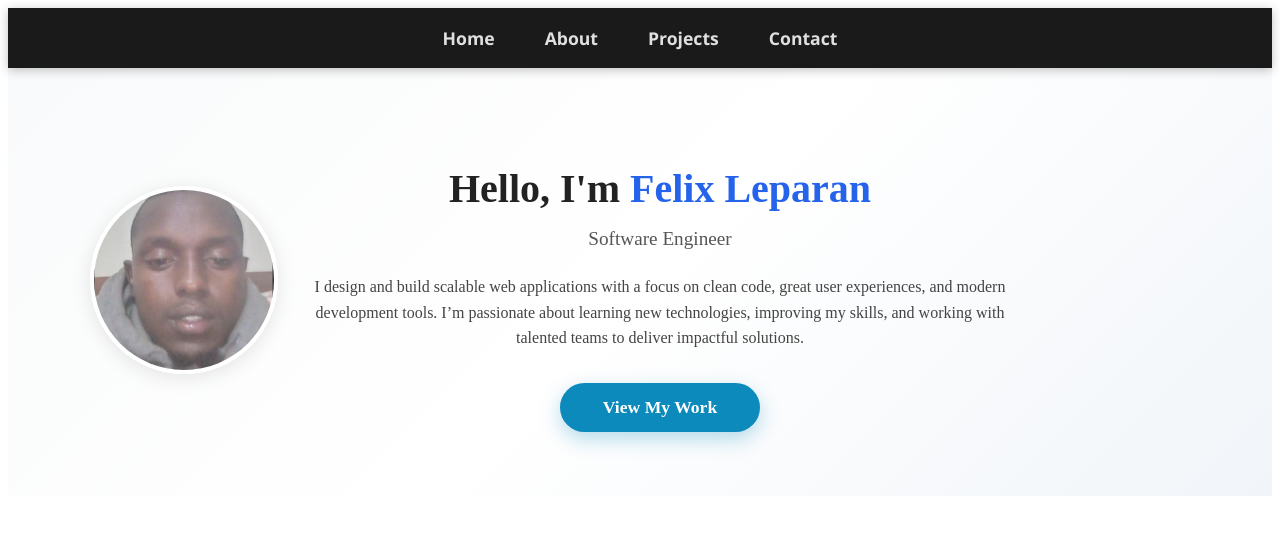
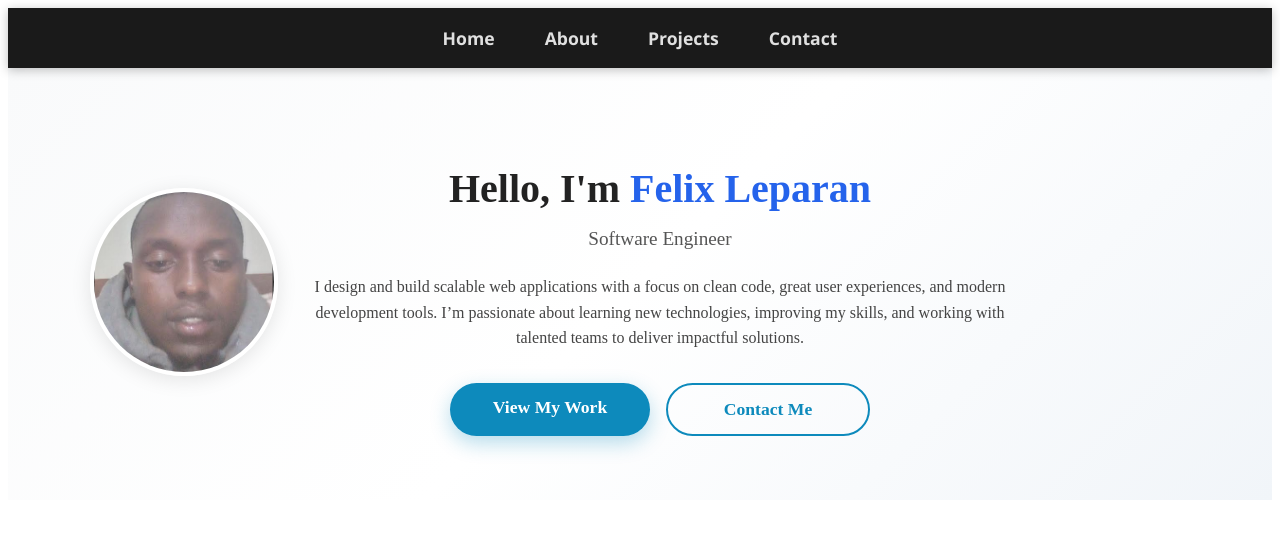
Before and after one commit to leparan-felix/My-portfolio, a React (Vite) app: page / in a window 1280 px wide. Shown: the top 538 px of the page. Built offline with nearby package versions, Linux system fonts and the light colour scheme.

Commit message:
slide changes

```diff
--- a/src/pages/Home.jsx
+++ b/src/pages/Home.jsx
@@ -23,7 +23,7 @@ function Hero() {
 
           <div className="hero-buttons">
             <a href="projects" className="btn primary">View My Work</a>
-            {/* <a href="contact" className="btn secondary">Contact Me</a> */}
+            <a href="contact" className="btn secondary">Contact Me</a>
           </div>
         </div>
       </div>
```
